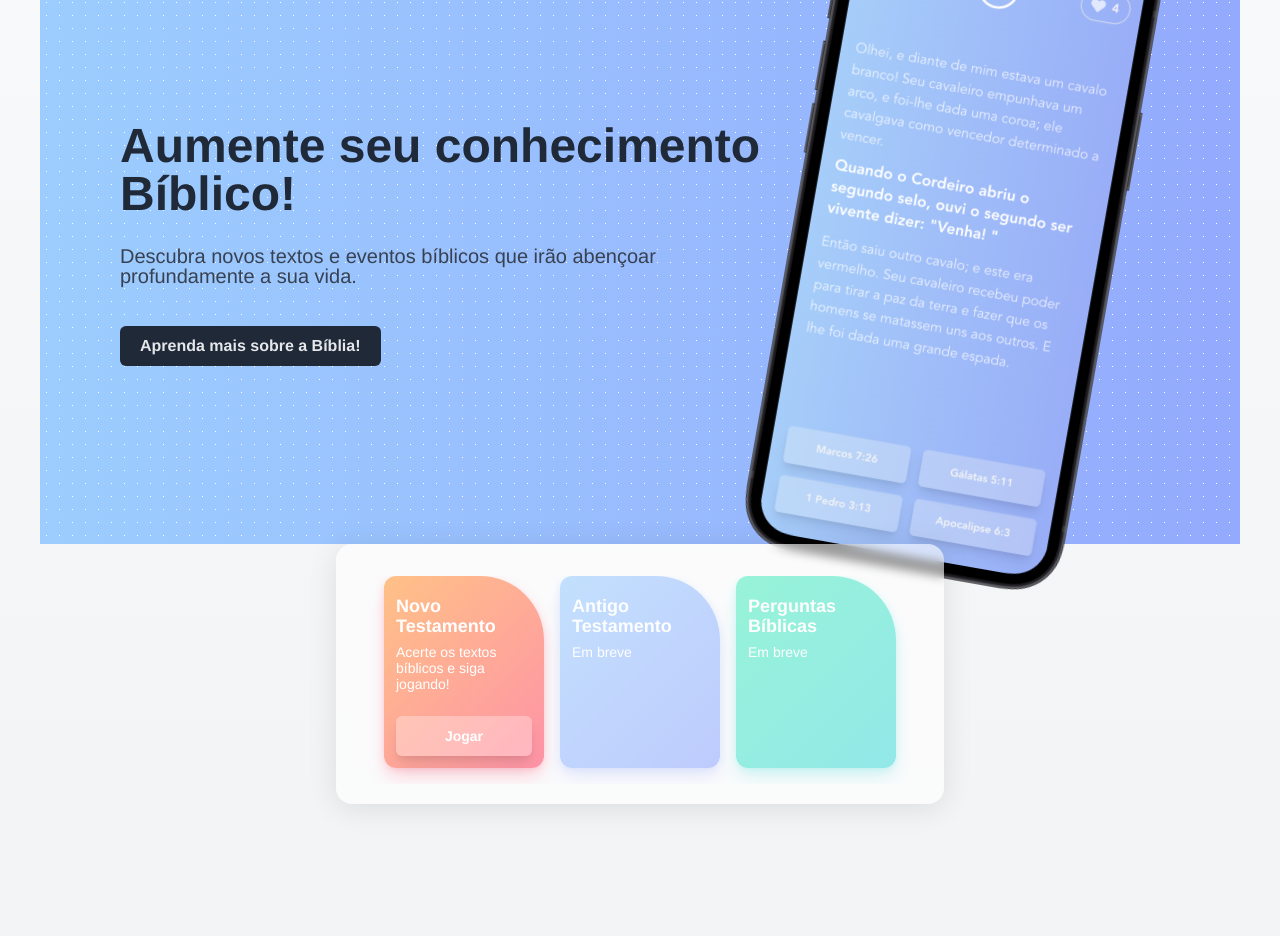
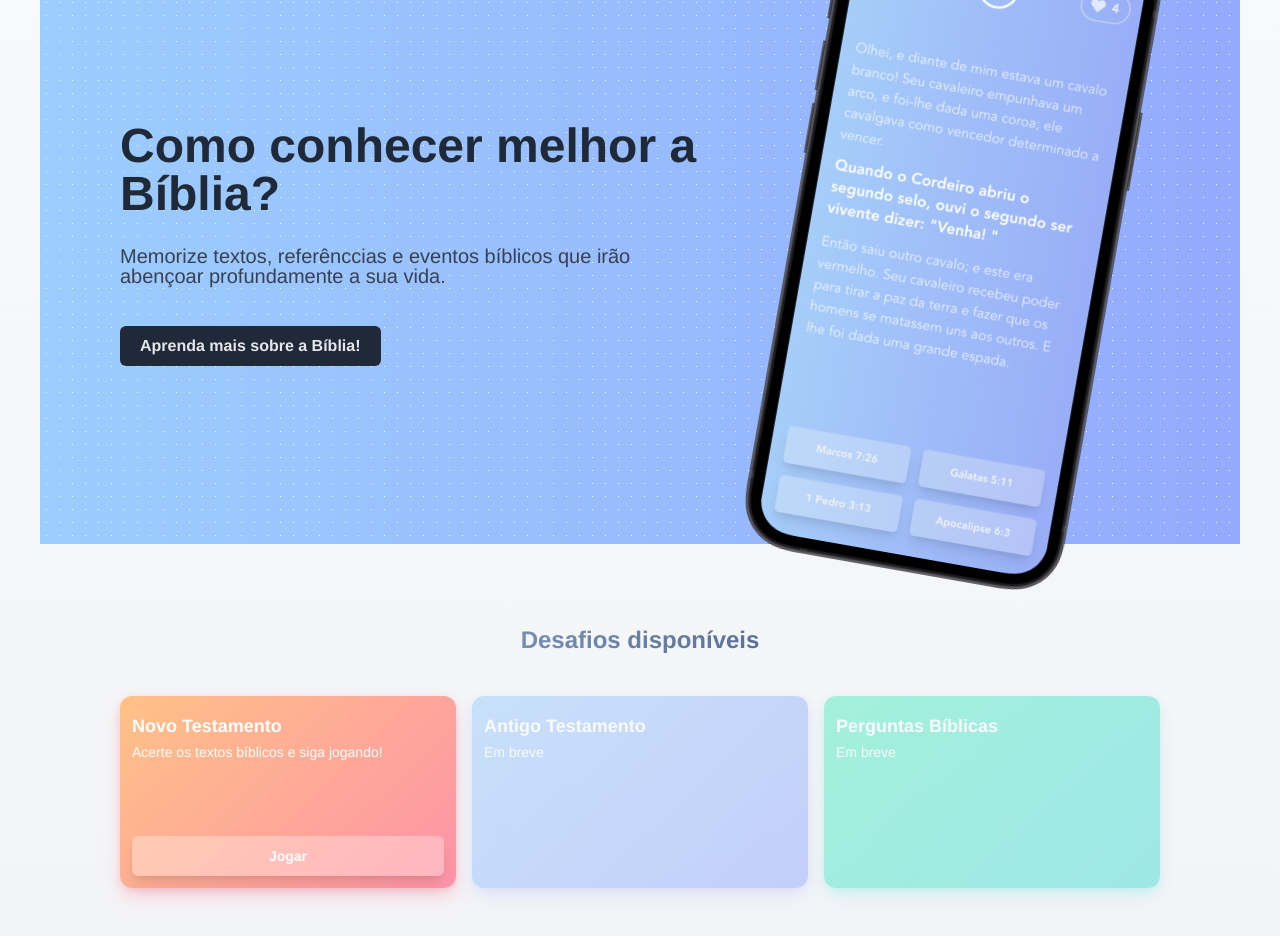
Before and after one commit to filipemerker/quiz, a Vue app: page / in a window 1280 px wide. Shown: the part 180-1116 px from the top of the page. Before the commit the page ends 996 px from the top, so only its background shows below. Built offline with nearby package versions, Linux system fonts and the light colour scheme.

Commit message:
Redesign challenges

```diff
--- a/src/views/Home.vue
+++ b/src/views/Home.vue
@@ -16,18 +16,18 @@
         <div
           class="px-10 lg:px-20 flex flex-col text-center lg:text-left items-center lg:items-start w-full"
         >
-          <logo class="block sm:hidden mb-10" />
-          <h2
+          <logo id="mobile-logo" class="block sm:hidden mb-10 scale-125" />
+          <h1
             data-testid="title"
             class="text-4xl lg:text-5xl w-full max-w-xl xl:max-w-2xl font-bold leading-11"
           >
-            Aumente seu conhecimento Bíblico!
-          </h2>
+            Como conhecer melhor a Bíblia?
+          </h1>
           <p
             data-testid="description-title"
             class="text-gray-700 w-full max-w-xl md:w-9/12 text-xl font-normal mt-7 leading-5 m:leading-8"
           >
-            Descubra novos textos e eventos bíblicos que irão abençoar
+            Memorize textos, referênccias e eventos bíblicos que irão abençoar
             profundamente a sua vida.
           </p>
           <button
@@ -45,22 +45,20 @@
         />
       </div>
     </section>
-    <section class="flex flex-row w-full justify-center ">
-      <div id="cards" class="overflow-hidden py-5 px-8 rounded-2xl mx-3 mb-3">
-        <section
-          class="w-full overflow-auto whitespace-nowrap flex flex-row pl-4 pb-4 mt-3"
+    <h2 class="section-title font-bold text-2xl mt-20">Desafios disponíveis</h2>
+    <section class="flex flex-row w-full">
+      <div
+        id="cards"
+        class="flex flex-wrap flex-row py-5 mt-5 lg:px-20 mx-8 mb-3 w-full"
       >
         <router-link
           v-for="(game, index) in games"
           :key="game"
-            class="card-link outline-none"
+          :class="
+            `w-48 flex-1 card-link outline-none card ${!game.active &&
+              'opacity-50'} gradient-${index} flex flex-col justify-between h-48 mx-2 mb-4 rounded-xl shadow-orange-lg`
+          "
           :to="game.route"
-          >
-            <div
-              :class="
-                `card ${!game.active &&
-                  'opacity-60'} gradient-${index} flex flex-col justify-between flex-shrink-0 w-40 h-48 mr-4 rounded-xl fold shadow-orange-lg`
-              "
         >
           <header
             class="w-full pt-5 px-3 flex flex-col items-start text-left whitespace-pre-wrap"
@@ -79,9 +77,7 @@
               <span class="font-bold text-sm text-white">Jogar</span>
             </button>
           </footer>
-            </div>
         </router-link>
-        </section>
       </div>
     </section>
   </div>
@@ -123,6 +119,9 @@ export default defineComponent({
 </script>
 
 <style lang="postcss" scoped>
+#mobile-logo {
+  transform: scale(1.25);
+}
 #banner {
   height: calc(100vh - 200px);
 }
@@ -136,6 +135,11 @@ export default defineComponent({
     height: 120%;
   }
 }
+.section-title {
+  background: linear-gradient(90deg, #aacff3 0%, #25315c 100%);
+  -webkit-background-clip: text;
+  -webkit-text-fill-color: transparent;
+}
 #banner-content-container {
   background-color: rgba(230, 230, 247, 0);
   background-image: radial-gradient(
@@ -144,16 +148,7 @@ export default defineComponent({
   );
   background-size: 13px 13px;
 }
-#cards {
-  background: rgba(255, 255, 255, 0.6);
-  box-shadow: 0 4px 30px rgba(0, 0, 0, 0.1);
-  backdrop-filter: blur(5px);
-  -webkit-backdrop-filter: blur(5px);
-}
 .card {
-  width: calc(50vw - 3rem);
-  max-width: 10rem;
-  min-width: 8rem;
 }
 .card-link {
   -webkit-tap-highlight-color: transparent;
```
Lines whose indentation alone changed are shown as unchanged.
